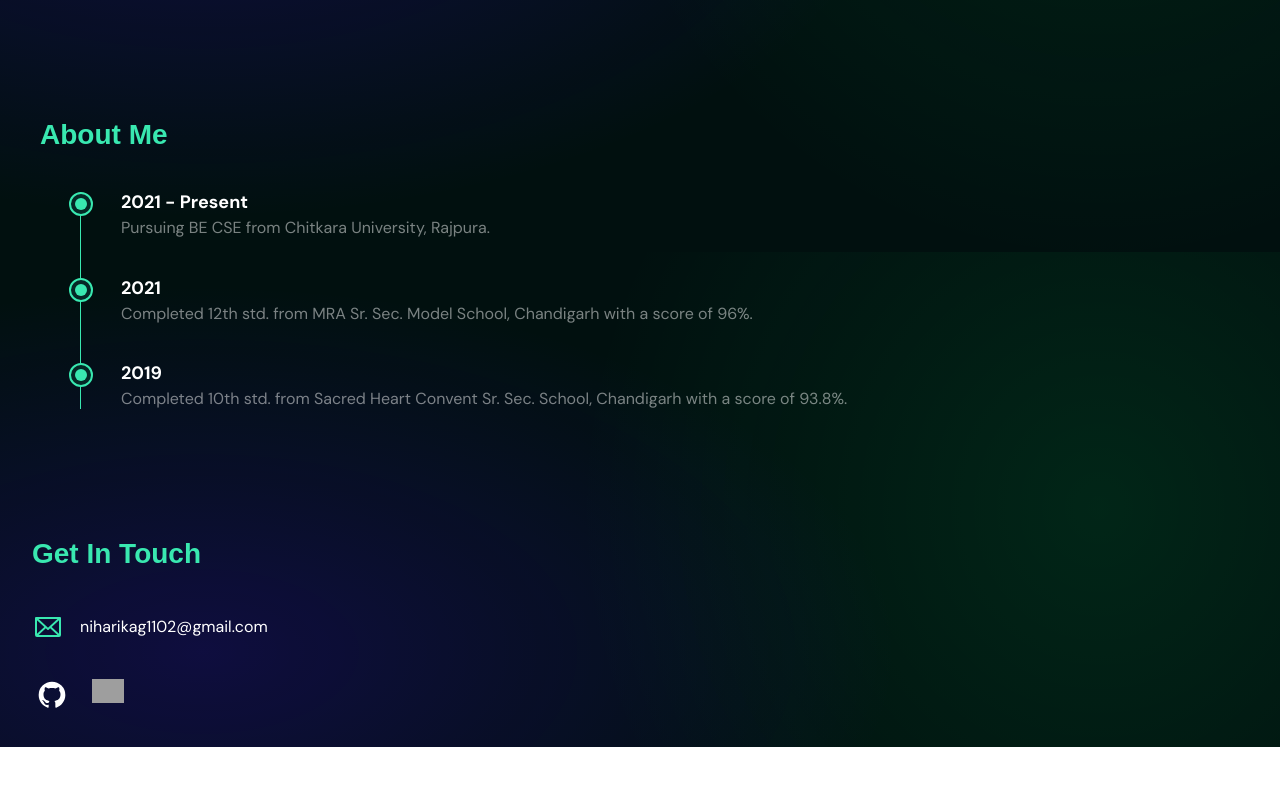
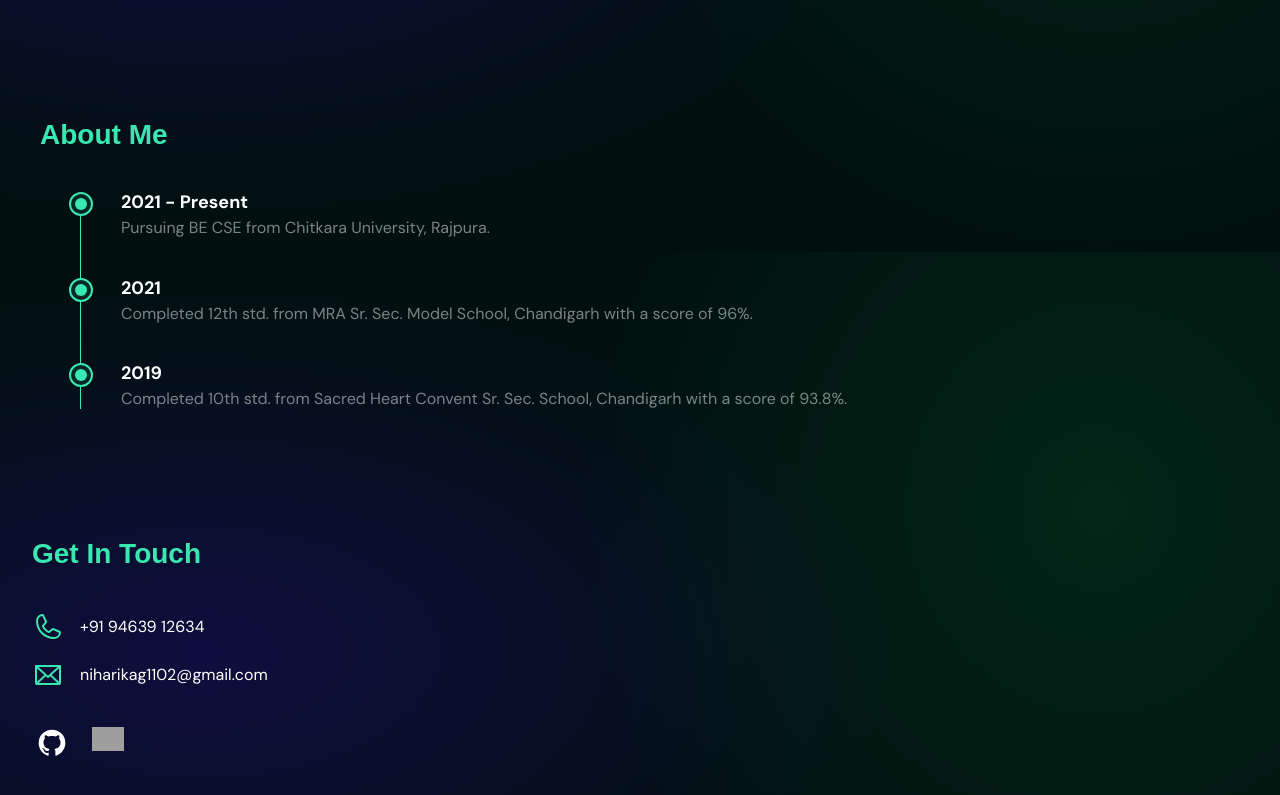
Before and after one commit to niharika1102/Portfolio, a React (Vite) app: page / in a window 1280 px wide. Shown: the part 3748-4543 px from the top of the page. Before the commit the page ends 4495 px from the top, so only its background shows below. Built offline with nearby package versions, Linux system fonts and the light colour scheme; grey boxes are pictures that could not be loaded; a web font is replaced by a local one.

Commit message:
Update Footer.jsx

```diff
--- a/src/sections/Footer.jsx
+++ b/src/sections/Footer.jsx
@@ -7,7 +7,7 @@
     <section className="bg-gradient-to-r from-dark-500 to-dark-900 p-6 md:p-8">
       <h2 className="text-lGreen text-xl md:text-3xl font-title-big font-bold mb-6 md:mb-8">Get In Touch</h2>
       <div className="space-y-4">
-{/*         <div className="flex items-center space-x-2 md:space-x-4 text-white-1">
+        <div className="flex items-center space-x-2 md:space-x-4 text-white-1">
           <img
             src={phone}
             alt="Phone"
@@ -15,7 +15,7 @@
             height={32}
           />
           <span className="text-sm font-body-1 md:text-base">+91 94639 12634</span>
-        </div> */}
+        </div>
         <div className="flex items-center space-x-2 md:space-x-4 text-white-1">
           {/* <Mail className="w-5 h-5 md:w-6 md:h-6 text-lGreen" /> */}
           <img
```
